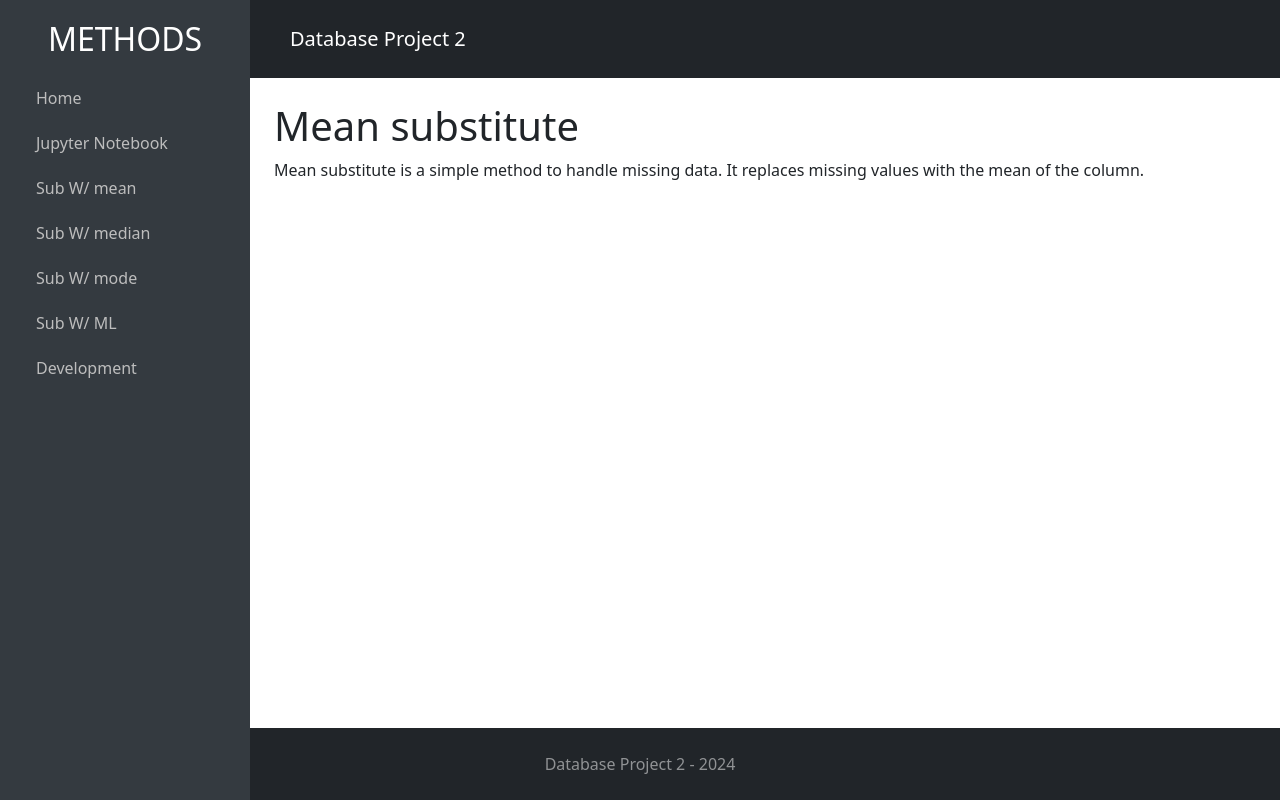
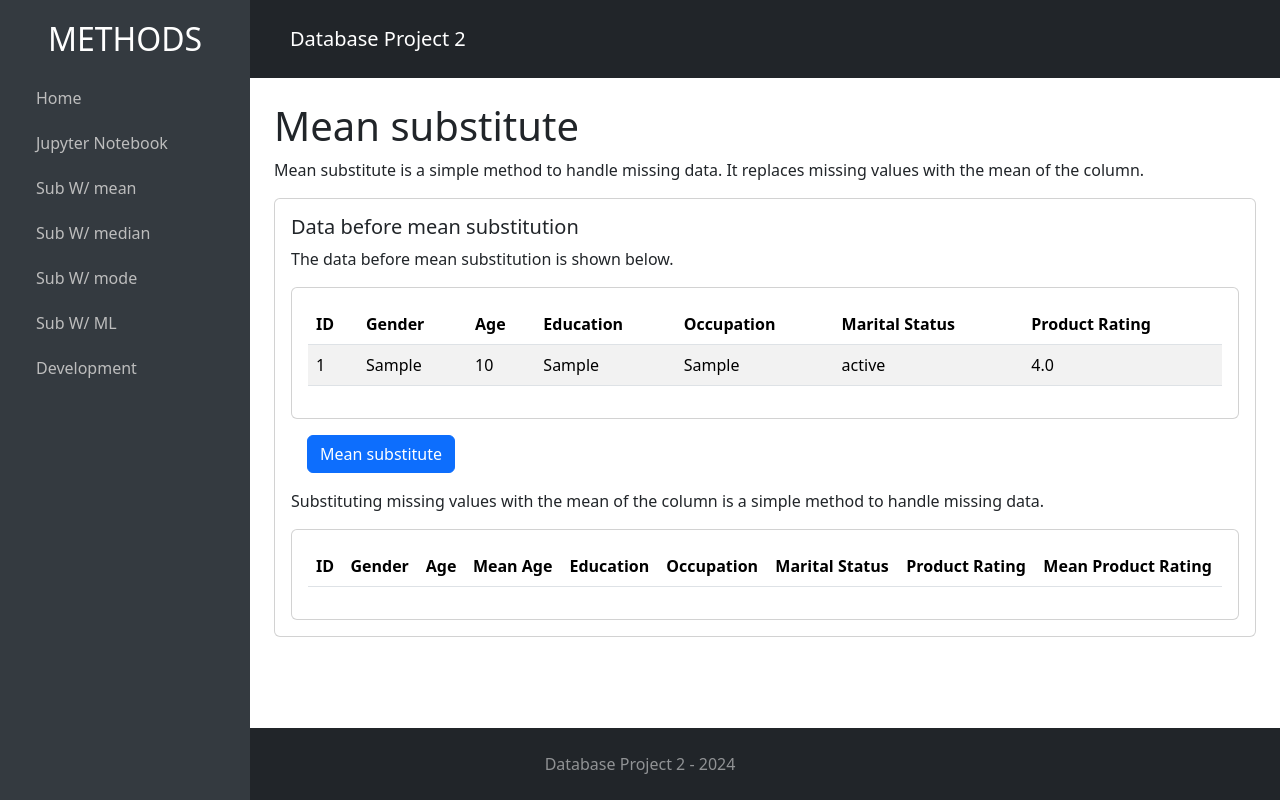
Before and after one commit to nsumpter98/DatabaseProject2, a Django app: page /mean_substitute in a window 1280 px wide. Run offline with Django 4.2, Linux system fonts and the light colour scheme; tables that the repository leaves empty hold one stand-in row (values such as "Sample post"); lists and menus that the app fills with data are empty.

Commit message:
mean substitution working

```diff
--- a/missing_data/views.py
+++ b/missing_data/views.py
@@ -15,7 +15,9 @@
 
 
 def mean_substitute(request):
-    return render(request, 'mean_substitute.html')
+    #top 10 records
+    persons = Person.objects.all()[:10]
+    return render(request, 'mean_substitute.html', {'persons': persons})
 
 
 def mode_substitute(request):
--- a/rest_api/urls.py
+++ b/rest_api/urls.py
@@ -1,9 +1,10 @@
 from django.urls import include, path
-from .views import MissingDataApiView, Development
+from .views import MissingDataApiView, Development, MeanSubstitute
 
 # Wire up our API using automatic URL routing.
 # Additionally, we include login URLs for the browsable API.
 urlpatterns = [
     path('person', MissingDataApiView.as_view()),
+    path('person/mean', MeanSubstitute.as_view()),
     path('dev/person/deleteall', Development.as_view()),
 ]
--- a/templates/mean_substitute.html
+++ b/templates/mean_substitute.html
@@ -2,5 +2,112 @@
 
 {% block content %}
     <h1>Mean substitute</h1>
-    <p>Mean substitute is a simple method to handle missing data. It replaces missing values with the mean of the column.</p>
+    <p>Mean substitute is a simple method to handle missing data. It replaces missing values with the mean of the
+        column.</p>
+
+    {% comment %}boostrap card{% endcomment %}
+    <div class="card">
+        <div class="card-body">
+            <h5 class="card-title">Data before mean substitution</h5>
+            <p class="card-text">The data before mean substitution is shown below.</p>
+            <div class="card">
+                <div class="card-body">
+                    <table class="table table-striped">
+                        <thead>
+                        <tr>
+                            <th>ID</th>
+                            <th>Gender</th>
+                            <th>Age</th>
+                            <th>Education</th>
+                            <th>Occupation</th>
+                            <th>Marital Status</th>
+                            <th>Product Rating</th>
+                        </tr>
+                        </thead>
+                        <tbody>
+                        {% for person in persons %}
+                            <tr>
+                                <td>{{ person.customer_id }}</td>
+                                <td>{{ person.gender }}</td>
+                                <td>{{ person.age }}</td>
+                                <td>{{ person.education }}</td>
+                                <td>{{ person.occupation }}</td>
+                                <td>{{ person.marital_status }}</td>
+                                <td>{{ person.product_rating }}</td>
+                            </tr>
+                        {% endfor %}
+                        </tbody>
+
+                    </table>
+                </div>
+            </div>
+            <button id="substitute" class="btn btn-primary m-3">Mean substitute</button>
+            <p>
+                Substituting missing values with the mean of the column is a simple method to handle missing data.
+            </p>
+            <div class="card">
+                <div class="card-body">
+                    <table class="table table-striped">
+                        <thead>
+                        <tr>
+                            <th>ID</th>
+                            <th>Gender</th>
+                            <th>Age</th>
+                            <th>Mean Age</th>
+                            <th>Education</th>
+                            <th>Occupation</th>
+                            <th>Marital Status</th>
+                            <th>Product Rating</th>
+                            <th>Mean Product Rating</th>
+                        </tr>
+                        </thead>
+                        <tbody id="mean_substituted">
+
+                        </tbody>
+
+                    </table>
+                </div>
+            </div>
+        </div>
+    </div>
+
+    <script>
+        document.getElementById("substitute").addEventListener("click", function () {
+            fetch('/api/person/mean', {
+                method: 'GET',
+                headers: {
+                    'Content-Type': 'application/json',
+                    'X-CSRFToken': '{{ csrf_token }}'
+                },
+
+            })
+                .then(response => response.json())
+                .then(data => {
+                    console.log(data);
+                    let table = document.getElementById("mean_substituted");
+                    table.innerHTML = "";
+                    data.forEach(person => {
+                        let row = table.insertRow();
+                        row.innerHTML = `
+                    <td>${person.customer_id}</td>
+                    <td>${person.gender}</td>
+                    <td>${person.age}</td>
+                    <td>${person.default_age}</td>
+                    <td>${person.education}</td>
+                    <td>${person.occupation}</td>
+                    <td>${person.marital_status}</td>
+                    <td>${person.product_rating}</td>
+                    <td>${Math.round(person.default_product_rating * 100) / 100}</td>
+                `;
+                    });
+
+
+                    //location.reload();
+                })
+                .catch((error) => {
+                    console.error('Error:', error);
+                });
+        });
+    </script>
+
 {% endblock %}
```
Also changed, not shown: rest_api/serializer.py (+14 -1 lines), rest_api/views.py (+28 -1 lines).
